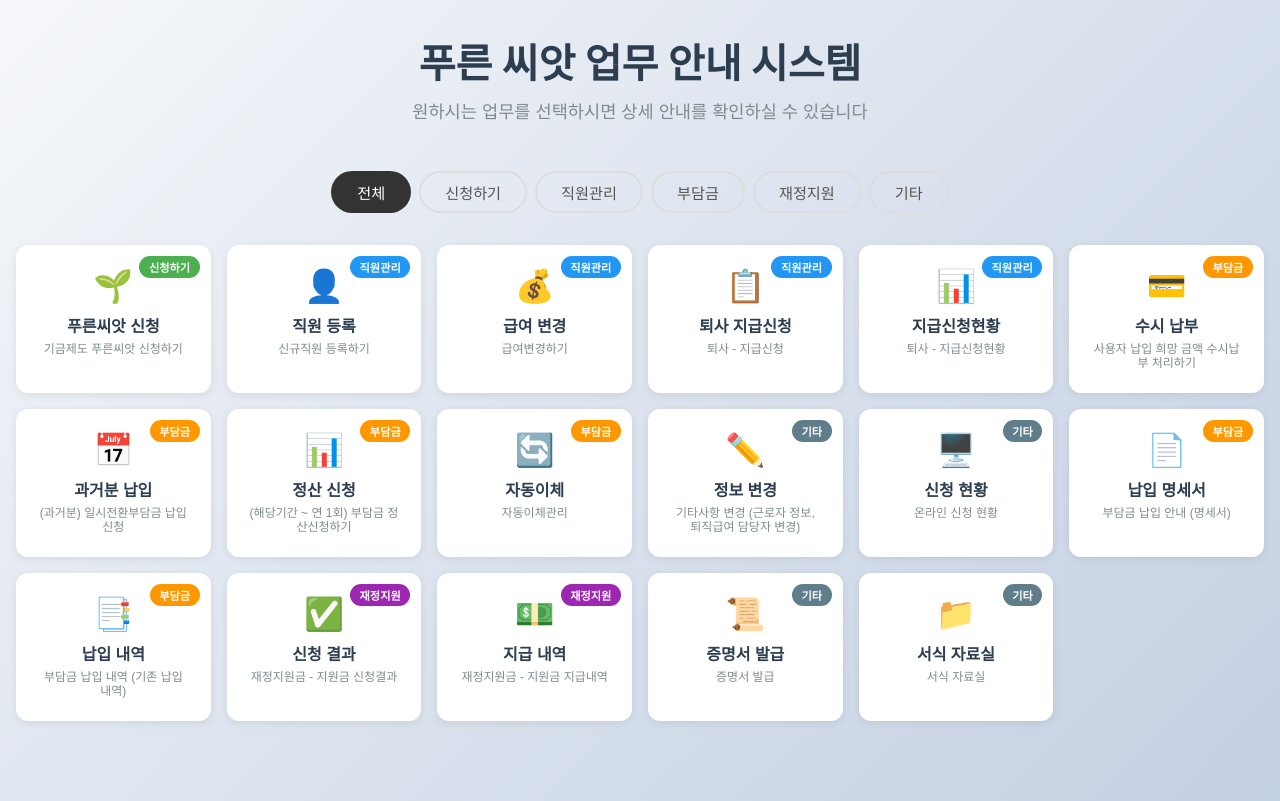
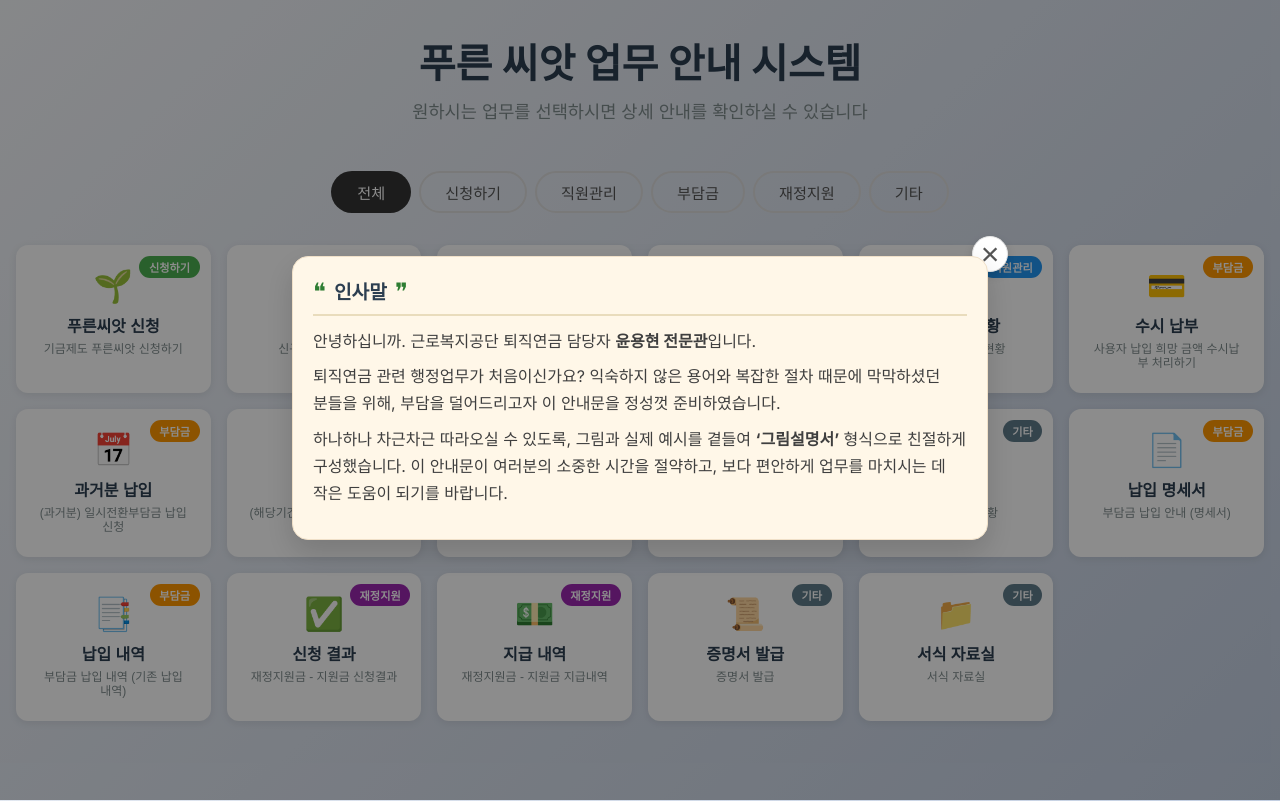
Before and after one commit to yyh4020-blip/comwel, a Next.js app: page / in a window 1280 px wide. Built offline with nearby package versions, Linux system fonts and the light colour scheme.

Commit message:
add: Pop-up upon initial access

```diff
--- a/src/app/page.module.css
+++ b/src/app/page.module.css
@@ -470,3 +470,93 @@
 .additionalInfo {
     grid-template-columns: repeat(auto-fit, minmax(320px, 1fr));
 }
+
+/* ===== Welcome (첫 접속 모달) ===== */
+.welcomeModal {
+    position: relative;
+    width: min(720px, 96vw);
+    max-height: 90vh;
+    background: transparent;
+    /* 카드만 보이도록 투명 */
+    border-radius: 16px;
+    padding: 0.75rem 0.75rem 1rem;
+    display: flex;
+    justify-content: center;
+    align-items: center;
+}
+
+.welcomeCard {
+    position: relative;
+    width: 100%;
+    background: #fff7e8;
+    /* 은은한 베이지 톤 */
+    border: 1px solid #f0e0c8;
+    border-radius: 16px;
+    padding: 1.25rem 1.25rem 1.5rem;
+    box-shadow: 0 12px 30px rgba(0, 0, 0, 0.15);
+}
+
+.welcomeHeader {
+    display: flex;
+    align-items: center;
+    gap: 0.5rem;
+    border-bottom: 2px solid #e9dcbc;
+    padding-bottom: 0.5rem;
+    margin-bottom: 0.75rem;
+}
+
+.quoteIcon {
+    font-size: 1.5rem;
+    color: #2e7d32;
+    /* 녹색 톤 */
+}
+
+.welcomeTitle {
+    font-weight: 800;
+    color: #2c3e50;
+    font-size: 1.2rem;
+}
+
+.welcomeBody p {
+    color: #3f3f3f;
+    line-height: 1.7;
+    margin: 0.5rem 0;
+    word-break: keep-all;
+}
+
+.cornerQuotes {
+    position: absolute;
+    right: 12px;
+    bottom: 8px;
+    display: flex;
+    gap: 6px;
+    color: rgba(0, 0, 0, 0.35);
+    font-size: 1.2rem;
+}
+
+/* 닫기 버튼 위치 살짝 보정 (오른쪽 상단 외곽) */
+.welcomeModal .closeBtn {
+    position: absolute;
+    top: -8px;
+    right: -8px;
+    background: #ffffff;
+    border: 1px solid #e5e5e5;
+    width: 36px;
+    height: 36px;
+    border-radius: 50%;
+    box-shadow: 0 4px 12px rgba(0, 0, 0, 0.15);
+}
+
+@media (max-width: 640px) {
+    .welcomeModal {
+        width: 96vw;
+    }
+
+    .welcomeCard {
+        padding: 1rem;
+    }
+
+    .welcomeTitle {
+        font-size: 1.1rem;
+    }
+}
--- a/src/app/page.tsx
+++ b/src/app/page.tsx
@@ -185,8 +185,18 @@ export default function Home() {
   const [selectedCategory, setSelectedCategory] = useState<Category | '전체'>('전체')
   const [currentImage, setCurrentImage] = useState(0)
   const [isModalOpen, setIsModalOpen] = useState(false)
+  const [showWelcome, setShowWelcome] = useState(false); // ✅ 인사말 모달
 
   const touchStartXRef = useRef<number | null>(null)
+
+  // 최초 접속 시 1회만 표시 (세션 기준)
+  useEffect(() => {
+    const key = 'welcome_shown_v1';
+    if (!sessionStorage.getItem(key)) {
+      setShowWelcome(true);
+      sessionStorage.setItem(key, '1');
+    }
+  }, []);
 
   // 선택 변경 시 인덱스 리셋
   useEffect(() => {
@@ -250,6 +260,39 @@ export default function Home() {
 
   return (
     <main className={styles.main}>
+      {/* ✅ 인사말 모달 */}
+      {showWelcome && (
+        <div
+          className={styles.modalOverlay}
+          role="dialog"
+          aria-modal="true"
+          aria-label="인사말 안내"
+          onClick={(e) => { if (e.target === e.currentTarget) setShowWelcome(false); }}
+        >
+          <div className={styles.welcomeModal}>
+            <button
+              className={styles.closeBtn}
+              aria-label="닫기"
+              onClick={() => setShowWelcome(false)}
+            >×</button>
+
+            <div className={styles.welcomeCard}>
+              <div className={styles.welcomeHeader}>
+                <span className={styles.quoteIcon}>❝</span>
+                <span className={styles.welcomeTitle}>인사말</span>
+                <span className={styles.quoteIcon}>❞</span>
+              </div>
+
+              <div className={styles.welcomeBody}>
+                <p>안녕하십니까. 근로복지공단 퇴직연금 담당자 <b>윤용현 전문관</b>입니다.</p>
+                <p>퇴직연금 관련 행정업무가 처음이신가요? 익숙하지 않은 용어와 복잡한 절차 때문에 막막하셨던 분들을 위해, 부담을 덜어드리고자 이 안내문을 정성껏 준비하였습니다.</p>
+                <p>하나하나 차근차근 따라오실 수 있도록, 그림과 실제 예시를 곁들여 <b>‘그림설명서’</b> 형식으로 친절하게 구성했습니다. 이 안내문이 여러분의 소중한 시간을 절약하고, 보다 편안하게 업무를 마치시는 데 작은 도움이 되기를 바랍니다.</p>
+              </div>
+            </div>
+          </div>
+        </div>
+      )}
+
       <div className={styles.container}>
         {/* 헤더 */}
         <header className={styles.header}>
```
